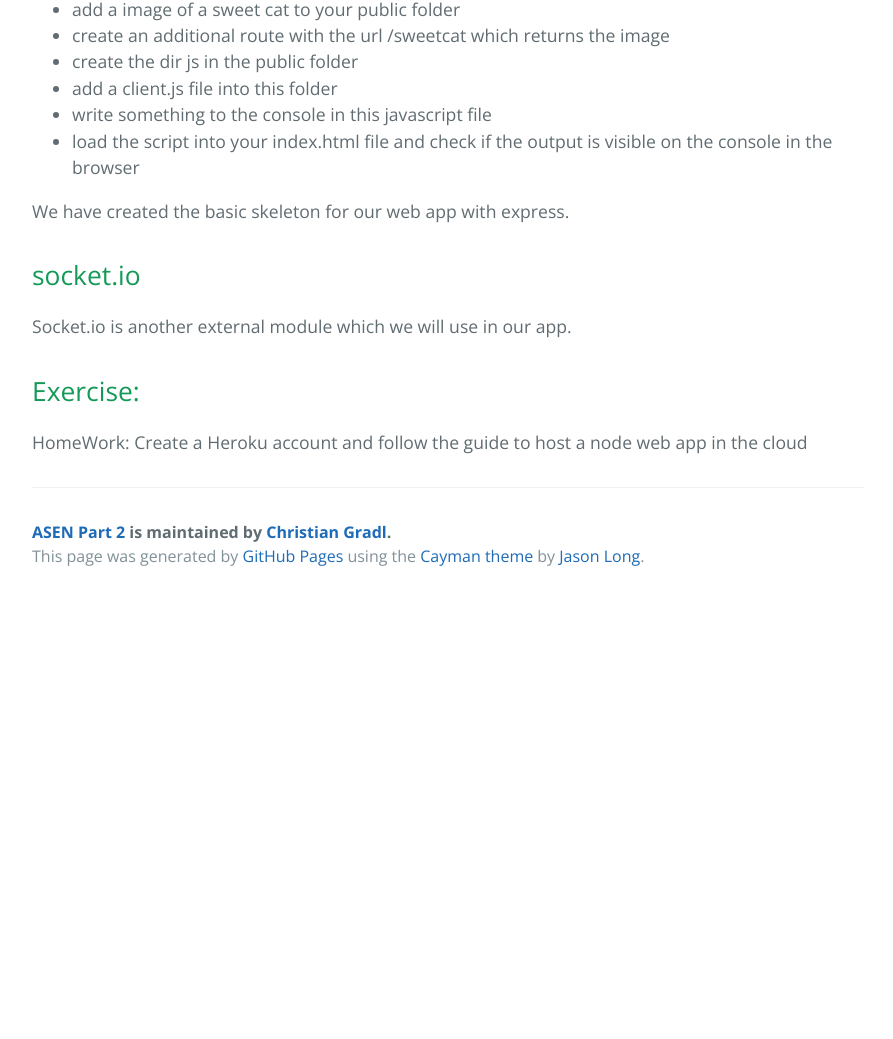
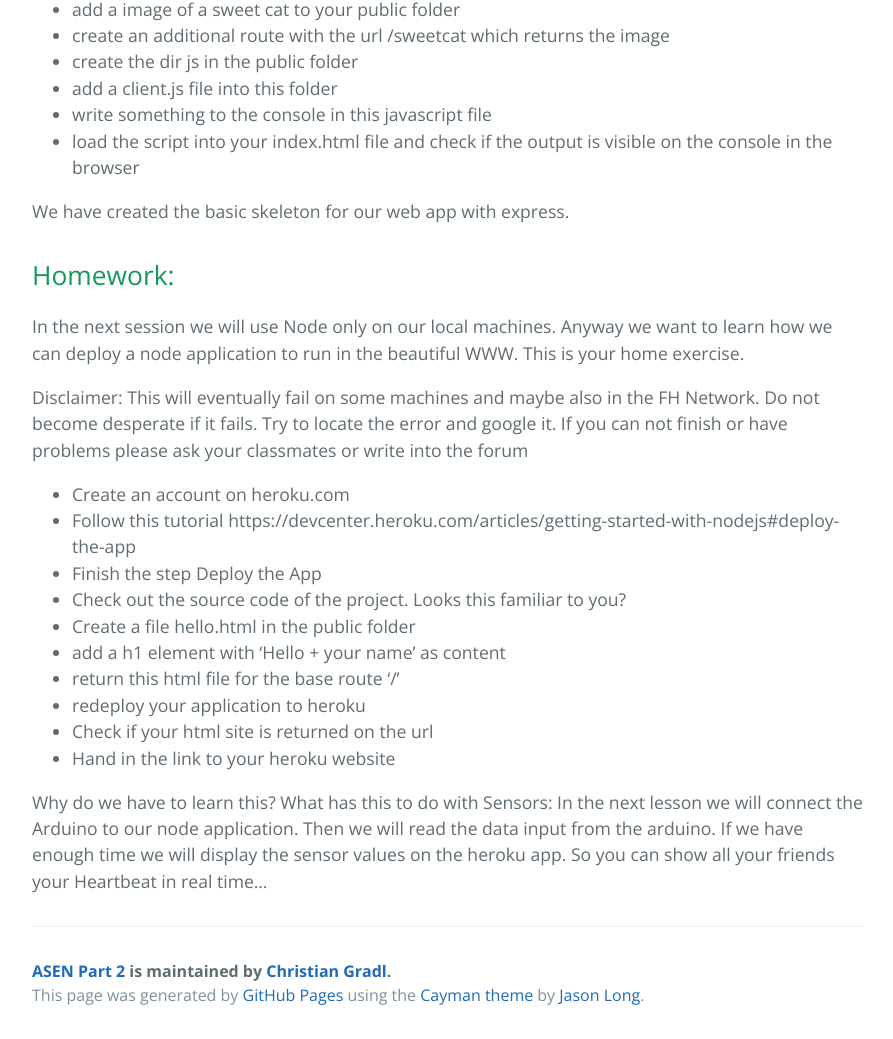
Before and after one commit to chrisgradl/FSDT3, a Jekyll site: the page built from _posts/2017-05-24-einheit2.markdown, in a window 1280 px wide and 1400 px high, scrolled down 2440 px, cut to the strip 361-1400 px from the top of the window. Shown: the whole strip, without its empty margins (192-1085 px from the left). Built offline with Jekyll 4.4.1, drawn with Linux system fonts in a browser that asks for light colours; before the commit the page ends 3401 px from its top, so only the background shows below that.

Commit message:
finalized part1

```diff
--- a/_posts/2017-05-24-einheit2.markdown
+++ b/_posts/2017-05-24-einheit2.markdown
@@ -85,12 +85,23 @@ For our Arduino project we will use the express module. Express is a minimal and
 
 We have created the basic skeleton for our web app with express.
 
-## socket.io
 
-Socket.io is another external module which we will use in our app.
+## Homework:
 
+In the next session we will use Node only on our local machines. Anyway we want to learn how we can deploy a node application to run in the beautiful WWW. This is your home exercise.
 
+Disclaimer: This will eventually fail on some machines and maybe also in the FH Network. Do not become desperate if it fails. Try to locate the error and google it. If you can not finish or have problems please ask your classmates or write into the forum
 
-## Exercise:
+- Create an account on heroku.com
+- Follow this tutorial https://devcenter.heroku.com/articles/getting-started-with-nodejs#deploy-the-app
+- Finish the step Deploy the App
+- Check out the source code of the project. Looks this familiar to you?
+- Create a file hello.html in the public folder
+- add a h1 element with 'Hello + your name' as content
+- return this html file for the base route '/'
+- redeploy your application to heroku
+- Check if your html site is returned on the url
+- Hand in the link to your heroku website
 
-HomeWork: Create a Heroku account and follow the guide to host a node web app in the cloud
+Why do we have to learn this? What has this to do with Sensors:
+In the next lesson we will connect the Arduino to our node application. Then we will read the data input from the arduino. If we have enough time we will display the sensor values on the heroku app. So you can show all your friends your Heartbeat in real time...
--- a/_posts/2017-07-01-projektabgabe.markdown
+++ b/_posts/2017-07-01-projektabgabe.markdown
@@ -52,3 +54,5 @@ Für die Prüfung sollen die Beispiele aus dem Unterricht und der 1.Hausübung v
 ### Welche Komponenten für plottablejs kennst du?
 
 ### Was ist SVG?
+
+*/ -->
```
Also changed, not shown: other parts of _posts/2017-07-01-projektabgabe.markdown (+3 -1 lines), _posts/2017-05-23-einheit1.markdown (+50 -38 lines), _posts/2017-06-16-einheit3.markdown (+29 -39 lines).
